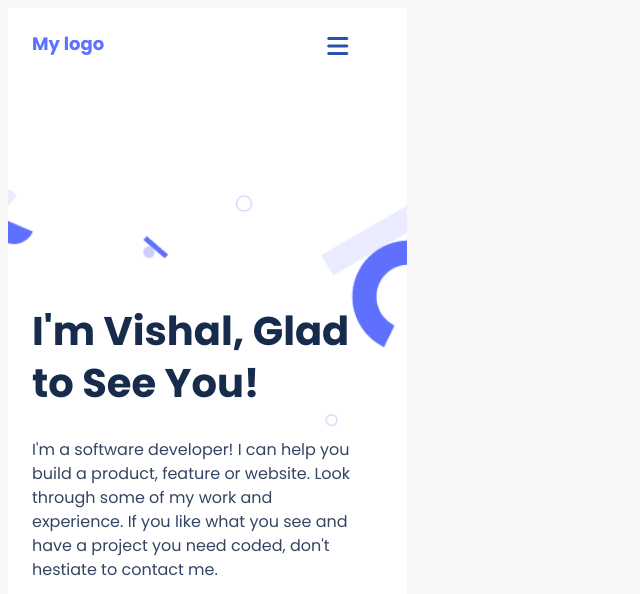
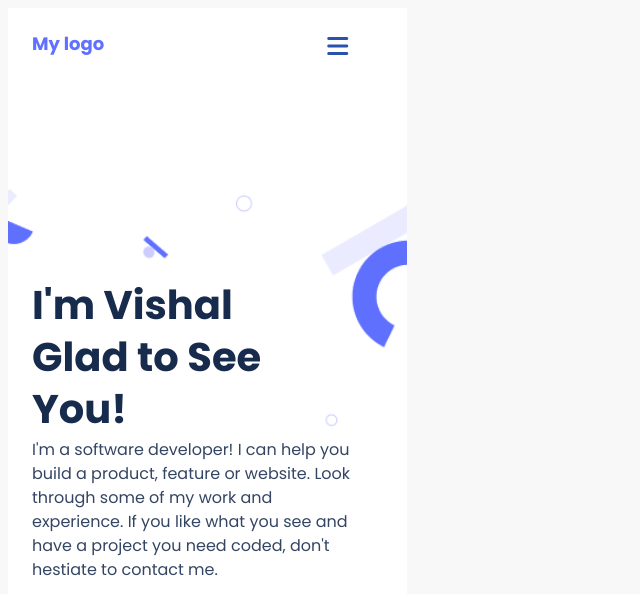
Before and after one commit to Vishal30M/Portfolio-Website, a website: page index.html in a window 1280 px wide. Shown: the top 594 px of the page, without its empty margins (0-640 px from the left). Drawn offline with Linux system fonts and the light colour scheme.

Commit message:
update index.html

```diff
--- a/index.html
+++ b/index.html
@@ -1,5 +1,6 @@
 <!DOCTYPE html>
 <html lang="en">
+
 <head>
     <meta charset="UTF-8">
     <meta name="viewport" content="width=device-width, initial-scale=1.0">
@@ -8,10 +9,13 @@
     <link rel="stylesheet" href="style.css">
     <link rel="preconnect" href="https://fonts.googleapis.com">
     <link href="https://fonts.googleapis.com/css2?family=Poppins&display=swap" rel="stylesheet">
-    <link href="https://fonts.googleapis.com/css2?family=Inter:wght@300&family=Poppins:wght@400;500;600;700;800&display=swap" rel="stylesheet">
+    <link
+        href="https://fonts.googleapis.com/css2?family=Inter:wght@300&family=Poppins:wght@400;500;600;700;800&display=swap"
+        rel="stylesheet">
     <link rel="preconnect" href="https://fonts.gstatic.com" crossorigin>
     <script src="https://kit.fontawesome.com/1a66ebfe2a.js" crossorigin="anonymous"></script>
 </head>
+
 <body>
     <header>
         <nav>
@@ -23,7 +27,7 @@
     </header>
 
     <section class="introduction">
-      <h1 class="title"> I'm Vishal, Glad to See You!</h1>
+        <h1 class="title"> I'm Vishal <br>Glad to See <br>You!</h1>
         <p class="description">I'm a software developer! I can help you build a product, feature or website. Look
             through some of my work and experience. If you like what you see and have a project you need coded, don't
             hestiate to contact me.</p>
@@ -31,10 +35,13 @@
         <h2 class="social order">LET'S CONNECT</h2>
 
         <ul class="social-links">
-        <li><a href="https://twitter.com/Vismiss30" target="_blank" rel="noopener"><i class="fa-brands fa-twitter li1"></i></a></li>
-        <li><a href="https://www.linkedin.com/in/vishal-kumar-mishra-0a5226232/" target="_blank" rel="noopener"><i class="fa-brands fa-linkedin li2"></i></a></li>
+            <li><a href="https://twitter.com/Vismiss30" target="_blank" rel="noopener"><i
+                        class="fa-brands fa-twitter li1"></i></a></li>
+            <li><a href="https://www.linkedin.com/in/vishal-kumar-mishra-0a5226232/" target="_blank" rel="noopener"><i
+                        class="fa-brands fa-linkedin li2"></i></a></li>
             <li><a href="#"><i class="fa-brands fa-m li3"></i></a></li>
-        <li><a href="https://github.com/Vishal30M" target="_blank" rel="noopener"><i class="fa-brands fa-github li4"></i></a></li>
+            <li><a href="https://github.com/Vishal30M" target="_blank" rel="noopener"><i
+                        class="fa-brands fa-github li4"></i></a></li>
             <li><a href="#"><i class="fa-brands fa-angellist li5"></i></a></li>
         </ul>
 
@@ -42,4 +49,5 @@
 
 
 </body>
+
 </html>
```
Lines whose indentation alone changed are shown as unchanged.
